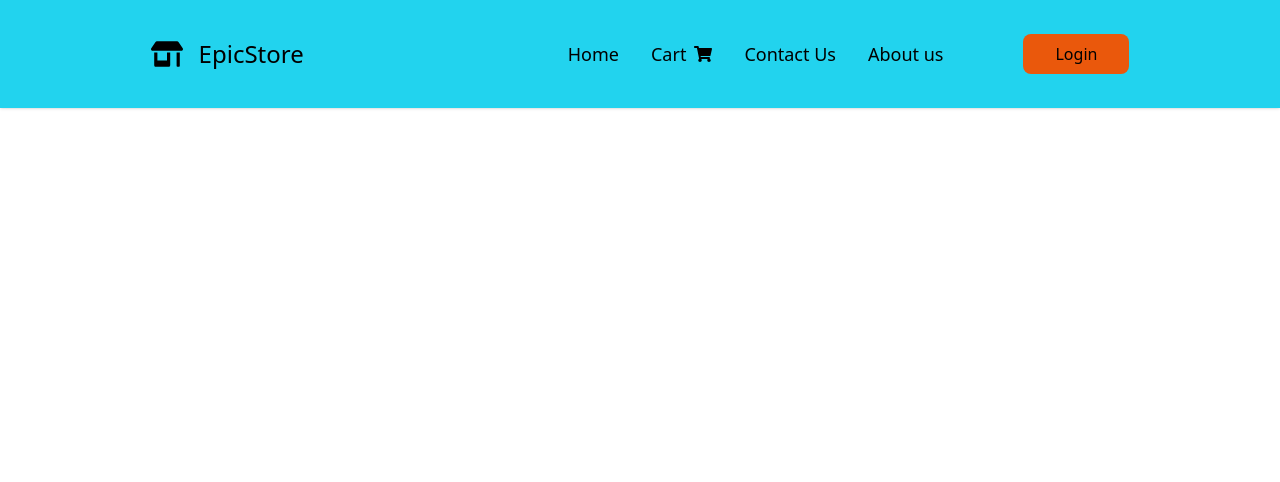
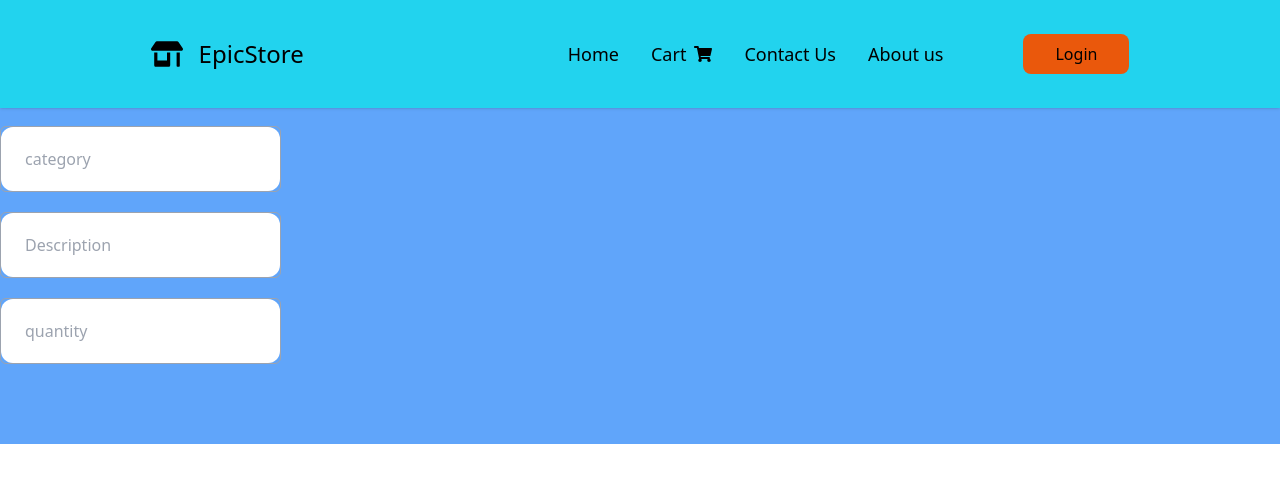
Before and after one commit to brayanriunge/ecommerce, a Next.js app: page / in a window 1280 px wide. Shown: the top 482 px of the page. Built offline with nearby package versions, Linux system fonts and the light colour scheme.

Commit message:
designing form for adding products

```diff
--- a/pages/Admin/Dashboard.tsx
+++ b/pages/Admin/Dashboard.tsx
@@ -8,14 +8,46 @@ type FormValues = {
 };
 
 export default function Dashboard() {
-  const {
-    register,
-    handleSubmit,
-    formState: { errors },
-  } = useForm<FormValues>();
   return (
-    <div>
-      <form onSubmit={handleSubmit()}></form>
+    <div className="flex min-h-full bg-blue-400 gap-16 py-10 mb-0 md:h-full md:pb-20">
+      <form className="flex items-center justify-between gap-8">
+        <div className="flex flex-col items-center gap-5">
+          <div className="flex border border-gray-400 relative rounded-md">
+            <input
+              type="name"
+              placeholder="name"
+              required
+              className="rounded-xl px-6 py-5 focus:outline-none border-none"
+            />
+          </div>
+          <div className="flex border border-gray-400 relative rounded-md">
+            <input
+              type="category"
+              placeholder="category"
+              required
+              className="rounded-xl px-6 py-5 focus:outline-none border-none"
+            />
+          </div>
+          <div className="flex border border-gray-400 relative rounded-md">
+            <input
+              type="description"
+              placeholder="Description"
+              required
+              className="rounded-xl px-6 py-5 focus:outline-none border-none"
+            />
+          </div>
+          <div className="flex border border-gray-400 relative rounded-md">
+            <input
+              type="quantity"
+              placeholder="quantity"
+              required
+              className="rounded-xl px-6 py-5 focus:outline-none border-none"
+            />
+          </div>
+        </div>
+        {/* image */}
+        <div></div>
+      </form>
     </div>
   );
 }
--- a/pages/index.tsx
+++ b/pages/index.tsx
@@ -1,5 +1,6 @@
 import { Inter } from "next/font/google";
 import Navbar from "@/components/Navbar";
+import Dashboard from "./Admin/Dashboard";
 
 const inter = Inter({ subsets: ["latin"] });
 
@@ -7,6 +8,7 @@ export default function Home() {
   return (
     <>
       <Navbar />
+      <Dashboard />
     </>
   );
 }
```
